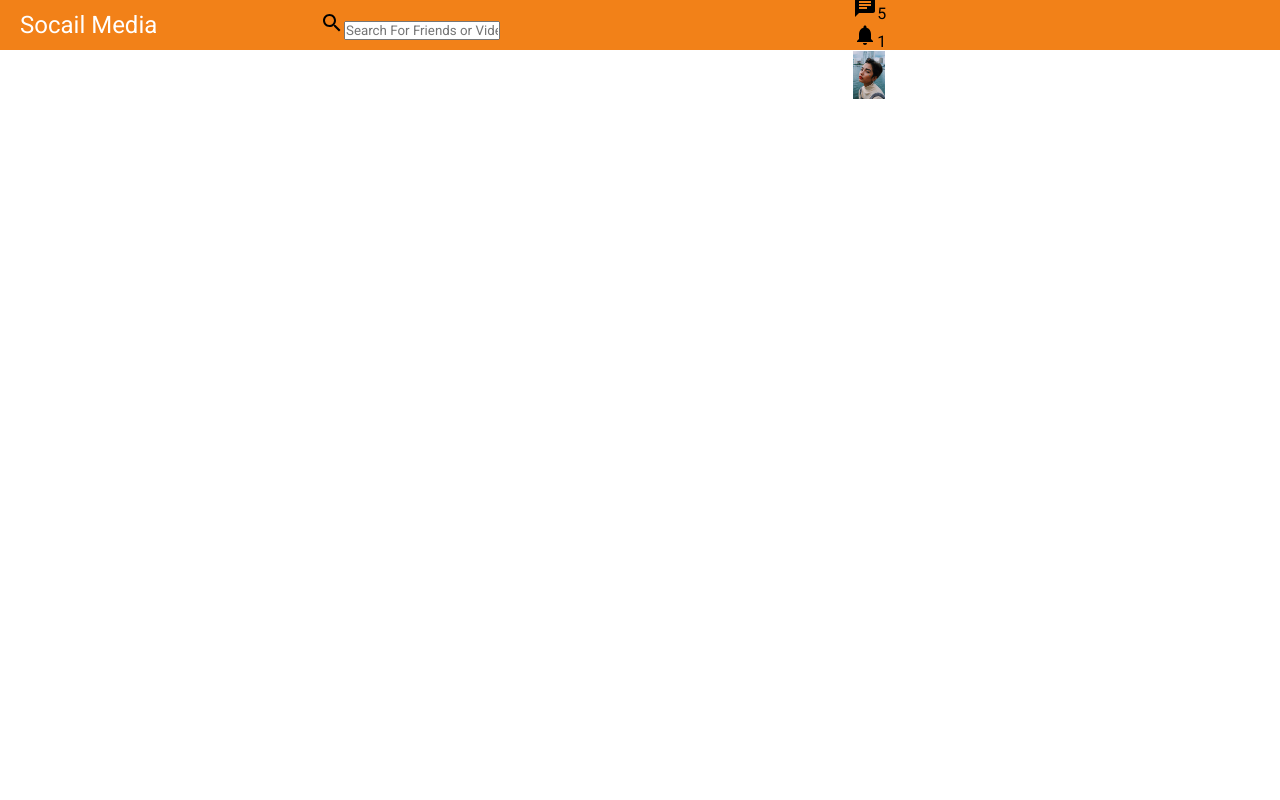
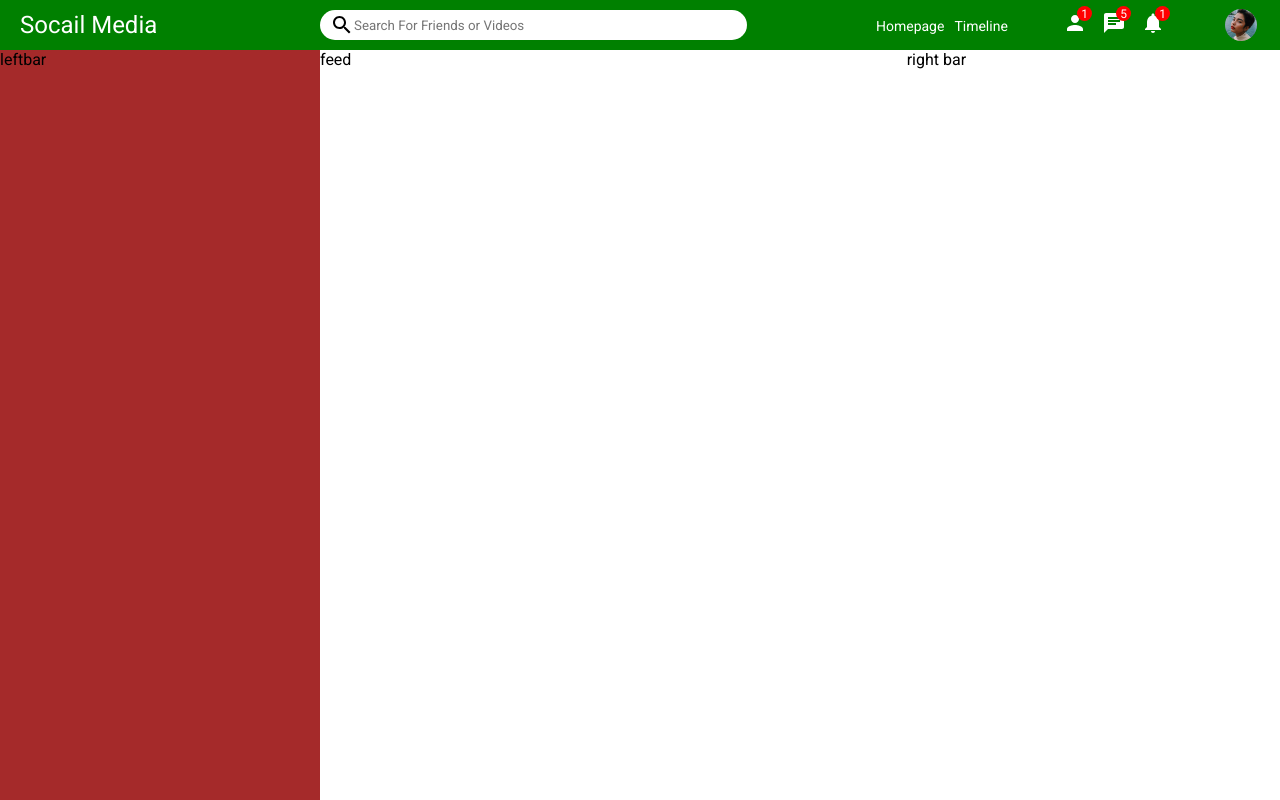
Before and after one commit to DhinakaranS-75/social-media75, a React (Create React App) app in the folder front-end/: page / in a window 1280 px wide. Built offline with nearby package versions, Linux system fonts and the light colour scheme.

Commit message:
navbar codes

```diff
--- a/front-end/src/Pages/home/Home.js
+++ /dev/null
@@ -1,7 +0,0 @@
-import React from "react";
-import "./home.css";
-import Navbar from "../../components/navbar/Navbar";
-
-export default function Home() {
-  return <Navbar />;
-}
--- /dev/null
+++ b/front-end/src/Pages/home/Home.jsx
@@ -0,0 +1,20 @@
+import React from "react";
+import "./home.css";
+import Navbar from "../../components/navbar/Navbar";
+import Leftbar from "../../components/leftbar/Leftbar";
+import Feed from "../../components/feed/Feed";
+import Rightbar from "../../components/rightbar/Rightbar";
+
+export default function Home() {
+  <Navbar />;
+  return (
+    <div>
+      <Navbar />
+      <div className="homeContainer">
+        <Leftbar />
+        <Feed />
+        <Rightbar />
+      </div>
+    </div>
+  );
+}
--- a/front-end/src/Pages/home/home.css
+++ b/front-end/src/Pages/home/home.css
@@ -0,0 +1,4 @@
+.homeContainer {
+  display: flex;
+  width: 100%;
+}
--- /dev/null
+++ b/front-end/src/components/feed/Feed.jsx
@@ -0,0 +1,6 @@
+import React from "react";
+import "./feed.css";
+
+export default function Feed() {
+  return <div className="feed"> feed</div>;
+}
--- /dev/null
+++ b/front-end/src/components/feed/feed.css
@@ -0,0 +1,3 @@
+.feed {
+  flex: 5.5;
+}
--- /dev/null
+++ b/front-end/src/components/leftbar/Leftbar.jsx
@@ -0,0 +1,6 @@
+import React from "react";
+import "./leftbar.css";
+
+export default function Leftbar() {
+  return <div className="leftbar">leftbar</div>;
+}
--- /dev/null
+++ b/front-end/src/components/leftbar/leftbar.css
@@ -0,0 +1,5 @@
+.leftbar {
+  flex: 3;
+  height: calc(100vh - 50px);
+  background-color: brown;
+}
--- a/front-end/src/components/navbar/Navbar.jsx
+++ b/front-end/src/components/navbar/Navbar.jsx
@@ -13,7 +13,7 @@ export default function Navbar() {
       </div>
       <div className="navbarCenter">
         <div className="searchbar">
-          <SearchIcon />
+          <SearchIcon className="searchIcon" />
           <input
             type="text"
             className="searchInput"
@@ -22,9 +22,9 @@ export default function Navbar() {
         </div>
       </div>
       <div className="navbarRight">
-        <div className="navbarlinks">
-          <span className="navbarlink">Homepage</span>
-          <span className="navbarlink">Timeline</span>
+        <div className="navbarLinks">
+          <span className="navbarLink">Homepage</span>
+          <span className="navbarLink">Timeline</span>
         </div>
         <div className="navbarIcons">
           <div className="navbarIcon">
--- a/front-end/src/components/navbar/navbar.css
+++ b/front-end/src/components/navbar/navbar.css
@@ -1,7 +1,7 @@
 .navbar {
   height: 50px;
   width: 100%;
-  background-color: #f28118;
+  background-color: #008000;
   display: flex;
   align-items: center;
   position: sticky;
@@ -17,14 +17,71 @@
   margin-left: 20px;
   cursor: pointer;
 }
+
+.searchbar {
+  width: 80%;
+  height: 30px;
+  background-color: white;
+  border-radius: 25px;
+  display: flex;
+  align-items: center;
+}
+.searchIcon {
+  font-size: 2opx !important;
+  margin-left: 10px;
+}
+
+.searchInput {
+  border: none;
+  width: 70%;
+  outline: none;
+}
+
 .navbarCenter {
   flex: 5;
 }
 .navbarRight {
   flex: 4;
+  display: flex;
+  align-items: center;
+  justify-content: space-around;
+  color: white;
 }
 
+.navbarLink {
+  margin-right: 10px;
+  font-size: 14px;
+  text-decoration: none;
+}
+
+.navbarIcons {
+  display: flex;
+}
+
+.navbarIcon {
+  margin-right: 15px;
+  cursor: pointer;
+  position: relative;
+}
+
+.navbarIconBadge {
+  width: 15px;
+  height: 15px;
+  background-color: red;
+  border-radius: 50%;
+  color: white;
+  position: absolute;
+  top: -5px;
+  right: -5px;
+  display: flex;
+  align-items: center;
+  justify-content: center;
+  font-size: 12px;
+}
 .navbarImg {
   width: 32px;
-  height: 32pxs5;
+  height: 32px;
+  border-radius: 50%;
+  object-fit: cover;
+  cursor: pointer;
 }
--- /dev/null
+++ b/front-end/src/components/rightbar/Rightbar.jsx
@@ -0,0 +1,6 @@
+import React from "react";
+import "./rightbar.css";
+
+export default function Rightbar() {
+  return <div className="rightbar">right bar</div>;
+}
--- /dev/null
+++ b/front-end/src/components/rightbar/rightbar.css
@@ -0,0 +1,3 @@
+.rightbar {
+  flex: 3.5;
+}
```
